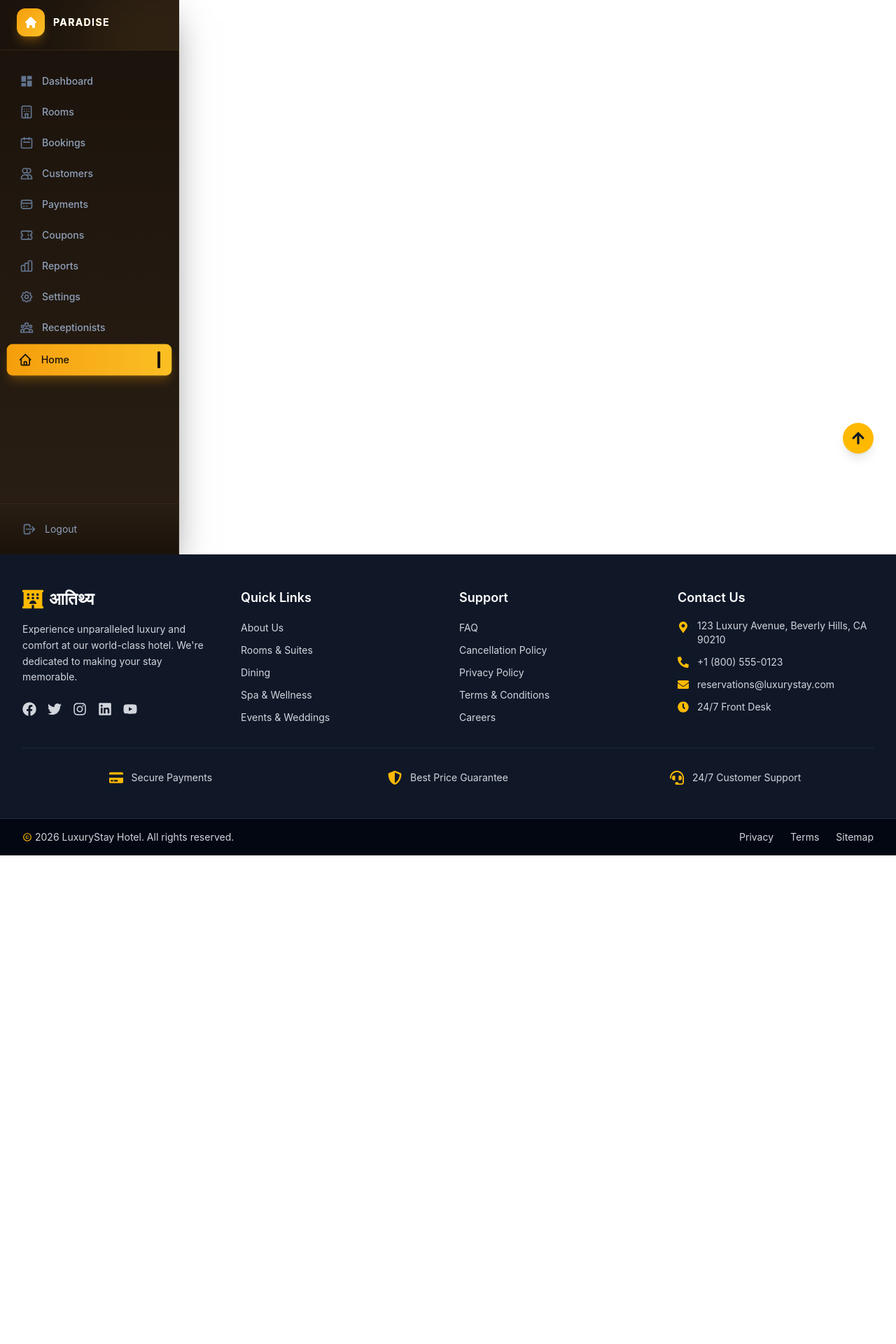
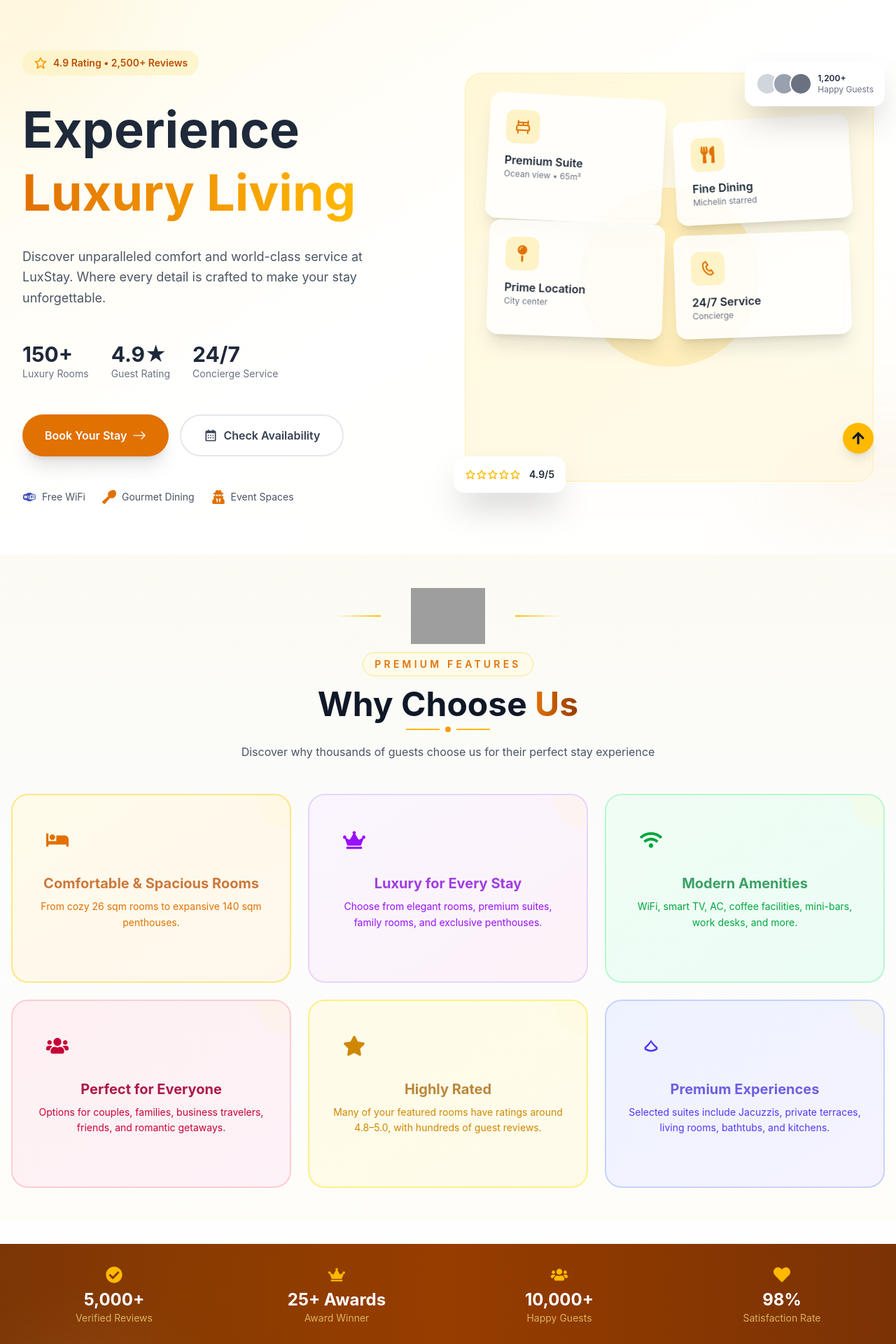
Before and after one commit to MangeshGadekar/hotel-management-system, a React (Vite) app in the folder frontend/: page / in a window 1280 px wide. Shown: the part 120-2040 px from the top of the page at 70% size. Before the commit the page ends 1342 px from the top, so only its background shows below. Built offline with nearby package versions, Linux system fonts and the light colour scheme; grey boxes are pictures that could not be loaded.

Commit message:
feat: overhaul Home component with new layout, icons, and enhanced features

```diff
--- a/frontend/src/pages/common/Home.jsx
+++ b/frontend/src/pages/common/Home.jsx
@@ -1,87 +1,202 @@
-import { NavLink } from 'react-router-dom';
+import React from "react";
 import {
-  HiOutlineHome,
-  HiOutlineCalendar,
-  HiOutlineUsers,
-  HiOutlineCreditCard,
-  HiOutlineTicket,
-  HiOutlineChartBar,
-  HiOutlineCog,
-  HiOutlineUserGroup,
-  HiOutlineLogout
-} from 'react-icons/hi';
-import { MdDashboard } from 'react-icons/md';
-import { LuHotel } from "react-icons/lu";
+  FaStar,
+  FaUsers,
+  FaShieldAlt,
+  FaArrowRight,
+  FaBed,
+  FaWifi,
+  FaCity,
+  FaCrown,
+  FaClock,
+  FaParking,
+  FaSwimmingPool,
+  FaDumbbell,
+  FaConciergeBell,
+  FaUtensils,
+  FaCoffee,
+  FaSnowflake,
+  FaCheckCircle,
+  FaHeart,
+  FaPhone,
+  FaEnvelope,
+  FaMapMarkerAlt
+} from "react-icons/fa";
+import { MdOutlineLocalHotel, MdRoomService, MdFamilyRestroom, MdKitchen, MdBathtub } from "react-icons/md";
+import { RiHotelBedLine } from "react-icons/ri";
+import { flower_Image } from "../../assets";
+import Feature from "../../config/RoomFeatures.json";
+import { GiPrivateFirstClass } from "react-icons/gi";
+import { AiOutlineFolderView } from "react-icons/ai";
+import ReviewComponent from "../../components/common/ReviewComponent";
+import MovingBelt from '../../components/common/MovingBelt';
+import HomeHero from "../../components/common/HomeHero";
 
-const navItems = [
-  { label: 'Dashboard', path: '/admin/dashboard', icon: MdDashboard },
-  { label: 'Rooms', path: '/admin/rooms', icon: LuHotel},
-  { label: 'Bookings', path: '/admin/bookings', icon: HiOutlineCalendar },
-  { label: 'Customers', path: '/admin/customers', icon: HiOutlineUsers },
-  { label: 'Payments', path: '/admin/payments', icon: HiOutlineCreditCard },
-  { label: 'Coupons', path: '/admin/coupons', icon: HiOutlineTicket },
-  { label: 'Reports', path: '/admin/reports', icon: HiOutlineChartBar },
-  { label: 'Settings', path: '/admin/settings', icon: HiOutlineCog },
-  { label: 'Receptionists', path: '/admin/receptionists', icon: HiOutlineUserGroup },
-  { label: 'Home', path: '/', icon: HiOutlineHome },
-];
+const Home = () => {
+  const iconMap = {
+    FaBed: FaBed,
+    FaCrown: FaCrown,
+    FaWifi: FaWifi,
+    FaUsers: FaUsers,
+    FaStar: FaStar,
+    BiSolidView: AiOutlineFolderView,
+    GiPrivateFirstClass: GiPrivateFirstClass,
+  };
 
-export default function Sidebar() {
   return (
-    <aside className="w-64 bg-gradient-to-b from-[#1a120b] to-[#2a1f14] text-slate-300 flex flex-col h-screen border-r border-[#4a3520]/60 shrink-0 shadow-2xl shadow-black/50">
-      {/* Brand Header - Amber Themed */}
-      <div className="h-20 flex items-center px-6 gap-3 border-b border-[#4a3520]/60 bg-gradient-to-r from-[#1a120b] to-[#2a1f14] relative overflow-hidden">
-        <div className="absolute top-0 right-0 w-32 h-32 bg-[#F59E0B]/5 rounded-full blur-2xl"></div>
-        <div className="relative z-10 w-10 h-10 rounded-xl bg-gradient-to-br from-[#F59E0B] to-[#FBBF24] flex items-center justify-center shadow-lg shadow-[#F59E0B]/30">
-          <svg className="w-5 h-5 text-white" fill="currentColor" viewBox="0 0 20 20">
-            <path d="M10.707 2.293a1 1 0 00-1.414 0l-7 7a1 1 0 001.414 1.414L4 10.414V17a1 1 0 001 1h2a1 1 0 001-1v-2a1 1 0 011-1h2a1 1 0 011 1v2a1 1 0 001 1h2a1 1 0 001-1v-6.586l.293.293a1 1 0 001.414-1.414l-7-7z"/>
-          </svg>
-        </div>
-        <div className="relative z-10">
-          <span className="text-sm font-bold tracking-widest text-white uppercase bg-gradient-to-r from-amber-200 to-amber-400 bg-clip-text text-transparent block">
-            Paradise
-          </span>
+    <>
+
+     <HomeHero/>
+    <div className="min-h-screen bg-gradient-to-b from-gray-50 via-white to-gray-50">
+
+      <div className="relative py-12">
+        <div className="absolute inset-0 bg-gradient-to-b from-amber-50/50 via-transparent to-amber-50/30"></div>
+
+        <div className="relative">
+          <div className="flex items-center justify-center flex-col text-center mb-12">
+            <div className="flex items-center gap-4 mb-3">
+              <div className="w-16 h-0.5 bg-gradient-to-r from-transparent to-amber-400"></div>
+              <img
+                src={flower_Image}
+                alt=""
+                className="w-24 h-12 sm:w-32 sm:h-16 md:w-40 md:h-20 object-contain"
+              />
+              <div className="w-16 h-0.5 bg-gradient-to-l from-transparent to-amber-400"></div>
+            </div>
+            <span className="text-amber-600 font-semibold text-sm uppercase tracking-[0.3em] bg-amber-50 px-4 py-1.5 rounded-full border border-amber-200">
+              Premium Features
+            </span>
+            <h1 className="text-4xl md:text-5xl font-bold text-gray-900 mt-4">
+              Why Choose <span className="text-transparent bg-clip-text bg-gradient-to-r from-amber-600 to-amber-800">Us</span>
+            </h1>
+            <div className="flex items-center gap-2 mt-2">
+              <div className="w-12 h-0.5 bg-amber-400"></div>
+              <div className="w-2 h-2 rounded-full bg-amber-500"></div>
+              <div className="w-12 h-0.5 bg-amber-400"></div>
+            </div>
+            <p className="text-gray-600 mt-4 max-w-2xl">
+              Discover why thousands of guests choose us for their perfect stay experience
+            </p>
+          </div>
+
+          <div className="grid grid-cols-1 md:grid-cols-2 lg:grid-cols-3 gap-6 max-w-7xl mx-auto px-4">
+            {Feature.map((feature) => {
+              const IconComponent = iconMap[feature.iconName];
+              return (
+                <div
+                  key={feature.id}
+                  className={`group ${feature.bgColor} ${feature.borderColor} p-8 flex flex-col items-center text-center border-2 rounded-3xl hover:shadow-2xl transition-all duration-500 hover:-translate-y-2 relative overflow-hidden`}
+                >
+                  <div className="absolute top-0 left-0 right-0 h-1 bg-gradient-to-r from-transparent via-amber-400 to-transparent opacity-0 group-hover:opacity-100 transition-opacity"></div>
+                  <div className="absolute -top-12 -right-12 w-24 h-24 bg-amber-100/20 rounded-full"></div>
+
+                  <div className="relative">
+                    <div className={`${feature.iconClass} w-16 h-16 flex items-center justify-center rounded-2xl mb-4 group-hover:scale-110 transition-transform duration-300`}>
+                      <IconComponent className="w-8 h-8" />
+                    </div>
+                    <h3 className={`${feature.titleColor} font-bold text-xl mb-2`}>
+                      {feature.title}
+                    </h3>
+                    <p className={`${feature.descriptionColor} text-sm leading-relaxed`}>
+                      {feature.description}
+                    </p>
+                    <div className="mt-4 opacity-0 group-hover:opacity-100 transition-opacity">
+                      <span className="text-amber-500 text-xs">✦ Learn More</span>
+                    </div>
+                  </div>
+                </div>
+              );
+            })}
+          </div>
         </div>
       </div>
 
-      {/* Nav Links */}
-      <nav className="flex-1 px-3 py-6 space-y-1 overflow-y-auto">
-        {navItems.map((item) => {
-          const Icon = item.icon;
-          return (
-            <NavLink
-              key={item.path}
-              to={item.path}
-              className={({ isActive }) =>
-                `flex items-center gap-3 px-4 py-2.5 rounded-lg text-sm font-medium transition-all duration-200 group ${
-                  isActive
-                    ? 'bg-gradient-to-r from-[#F59E0B] to-[#FBBF24] text-[#1a120b] shadow-lg shadow-[#F59E0B]/25 scale-[1.02]'
-                    : 'text-slate-400 hover:bg-[#4a3520]/30 hover:text-amber-200 hover:translate-x-1'
-                }`
-              }
-            >
-              <Icon className={`w-5 h-5 transition-all ${
-                location.pathname === item.path
-                  ? 'text-[#1a120b]'
-                  : 'text-slate-500 group-hover:text-amber-300'
-              }`} />
-              <span className="flex-1">{item.label}</span>
-              {location.pathname === item.path && (
-                <span className="w-1 h-6 bg-[#1a120b] rounded-full shadow-lg shadow-amber-500/50"></span>
-              )}
-            </NavLink>
-          );
-        })}
-      </nav>
+      {/* Quick Stats & Features Bar */}
+      <div className="bg-gradient-to-r from-amber-900 via-amber-800 to-amber-900 py-8 mt-8 relative overflow-hidden">
+        <div className="absolute inset-0 opacity-10">
+          <div className="absolute inset-0" style={{
+            backgroundImage: `radial-gradient(circle at 20% 50%, rgba(255,215,0,0.3) 0%, transparent 50%)`
+          }}></div>
+        </div>
 
-      {/* Logout Footer - Amber Themed */}
-      <div className="p-4 border-t border-[#4a3520]/60 bg-gradient-to-b from-transparent to-[#1a120b]">
-        <button className="w-full flex items-center gap-3 px-4 py-2.5 text-sm text-slate-400 hover:text-amber-200 transition-all duration-200 rounded-lg hover:bg-[#4a3520]/20 hover:translate-x-1 group">
-          <HiOutlineLogout className="w-5 h-5 text-slate-500 group-hover:text-amber-400 transition-colors" />
-          <span className="flex-1 text-left">Logout</span>
-          <span className="text-xs opacity-0 group-hover:opacity-100 transition-opacity text-amber-400">→</span>
-        </button>
+        <div className="container mx-auto px-4 relative">
+          <div className="grid grid-cols-2 md:grid-cols-4 gap-6">
+            {[
+              { icon: FaCheckCircle, label: 'Verified Reviews', value: '5,000+' },
+              { icon: FaCrown, label: 'Award Winner', value: '25+ Awards' },
+              { icon: FaUsers, label: 'Happy Guests', value: '10,000+' },
+              { icon: FaHeart, label: 'Satisfaction Rate', value: '98%' },
+            ].map((stat, index) => (
+              <div key={index} className="text-center text-white group">
+                <div className="flex items-center justify-center mb-2">
+                  <stat.icon className="text-amber-400 text-2xl group-hover:scale-110 transition-transform" />
+                </div>
+                <p className="text-2xl font-bold">{stat.value}</p>
+                <p className="text-amber-200/70 text-sm">{stat.label}</p>
+              </div>
+            ))}
+          </div>
+        </div>
       </div>
-    </aside>
+
+      {/* Reviews Section with Context */}
+      <div className="relative">
+        <div className="absolute top-0 left-0 w-64 h-64 bg-amber-100/10 rounded-full blur-3xl"></div>
+        <div className="absolute bottom-0 right-0 w-64 h-64 bg-amber-200/10 rounded-full blur-3xl"></div>
+        <ReviewComponent />
+      </div>
+
+      {/* Moving Belt */}
+      <MovingBelt />
+
+      {/* Footer CTA Section */}
+      <div className="relative bg-gradient-to-r from-amber-600 to-amber-800 py-12 mt-8 overflow-hidden">
+        <div className="absolute inset-0 opacity-10">
+          <div className="absolute inset-0" style={{
+            backgroundImage: `radial-gradient(circle at 30% 50%, rgba(255,215,0,0.2) 0%, transparent 50%)`
+          }}></div>
+        </div>
+
+        <div className="container mx-auto px-4 relative text-center">
+          <div className="flex items-center justify-center gap-4 mb-4">
+            <div className="w-12 h-0.5 bg-amber-300/50"></div>
+            <FaCrown className="text-amber-300 text-2xl" />
+            <div className="w-12 h-0.5 bg-amber-300/50"></div>
+          </div>
+          <h2 className="text-3xl md:text-4xl font-bold text-white mb-4">
+            Ready to Experience <span className="text-amber-200">Luxury</span>?
+          </h2>
+          <p className="text-amber-100 max-w-2xl mx-auto mb-8">
+            Join thousands of satisfied guests and book your dream stay today
+          </p>
+          <div className="flex flex-wrap items-center justify-center gap-4">
+            <button className="px-10 py-4 bg-white text-amber-700 font-bold rounded-2xl hover:bg-amber-50 transition-all duration-300 shadow-lg hover:shadow-2xl transform hover:scale-105 flex items-center gap-2">
+              Book Now
+              <FaArrowRight />
+            </button>
+            <button className="px-10 py-4 border-2 border-white/50 text-white font-bold rounded-2xl hover:bg-white/10 transition-all duration-300 flex items-center gap-2 backdrop-blur-sm">
+              <FaPhone className="rotate-90"/>
+              Contact Us
+            </button>
+          </div>
+          <div className="flex items-center justify-center gap-6 mt-6 text-amber-200/50 text-sm">
+            <span className="flex items-center gap-1">
+              <FaCheckCircle className="text-amber-300" /> Best Price Guarantee
+            </span>
+            <span>•</span>
+            <span className="flex items-center gap-1">
+              <FaShieldAlt className="text-amber-300" /> Secure Booking
+            </span>
+            <span>•</span>
+            <span className="flex items-center gap-1">
+              <FaStar className="text-amber-300" /> 4.9/5 Rating
+            </span>
+          </div>
+        </div>
+      </div>
+    </div>
+     </>
   );
-}
+};
+
+export default Home;
```
